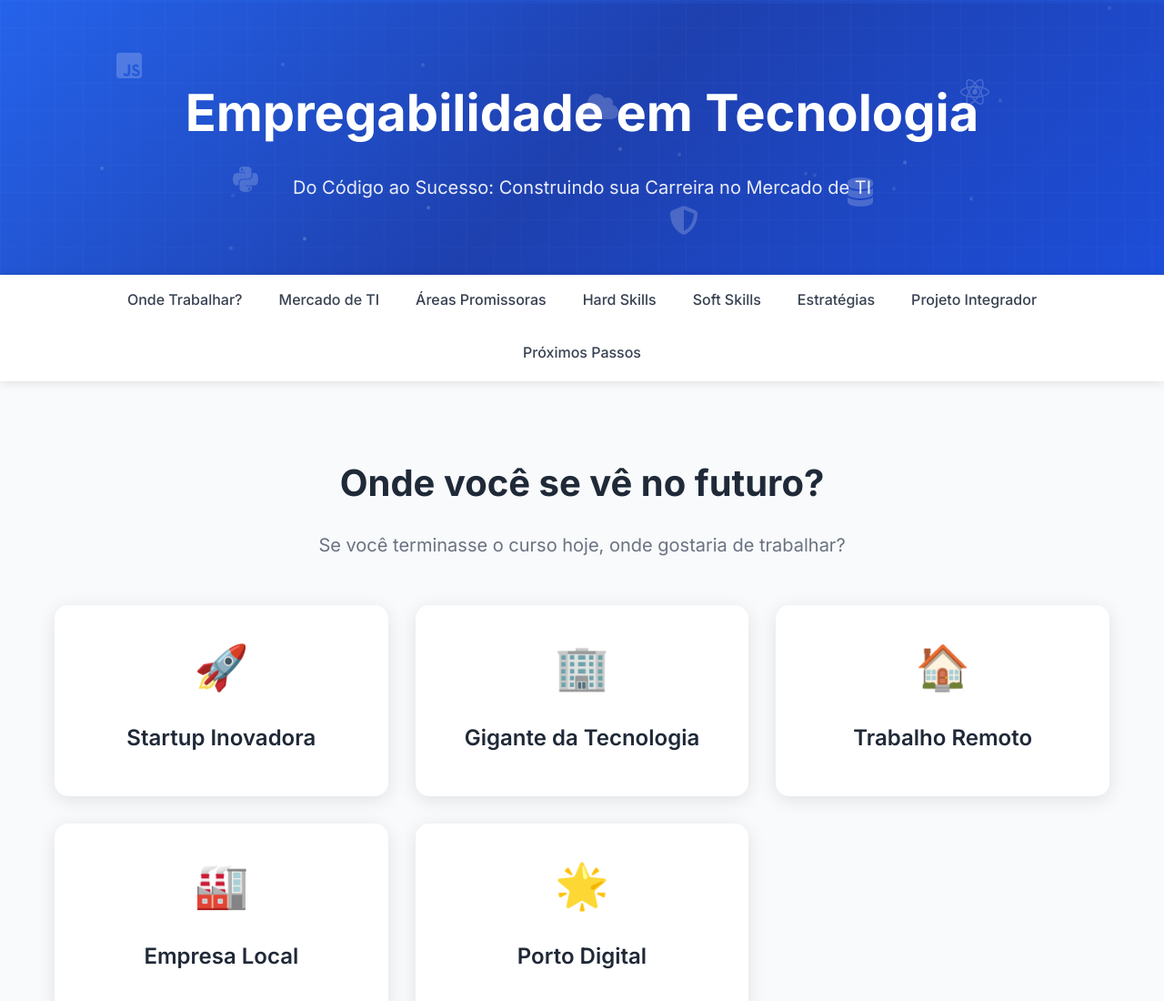
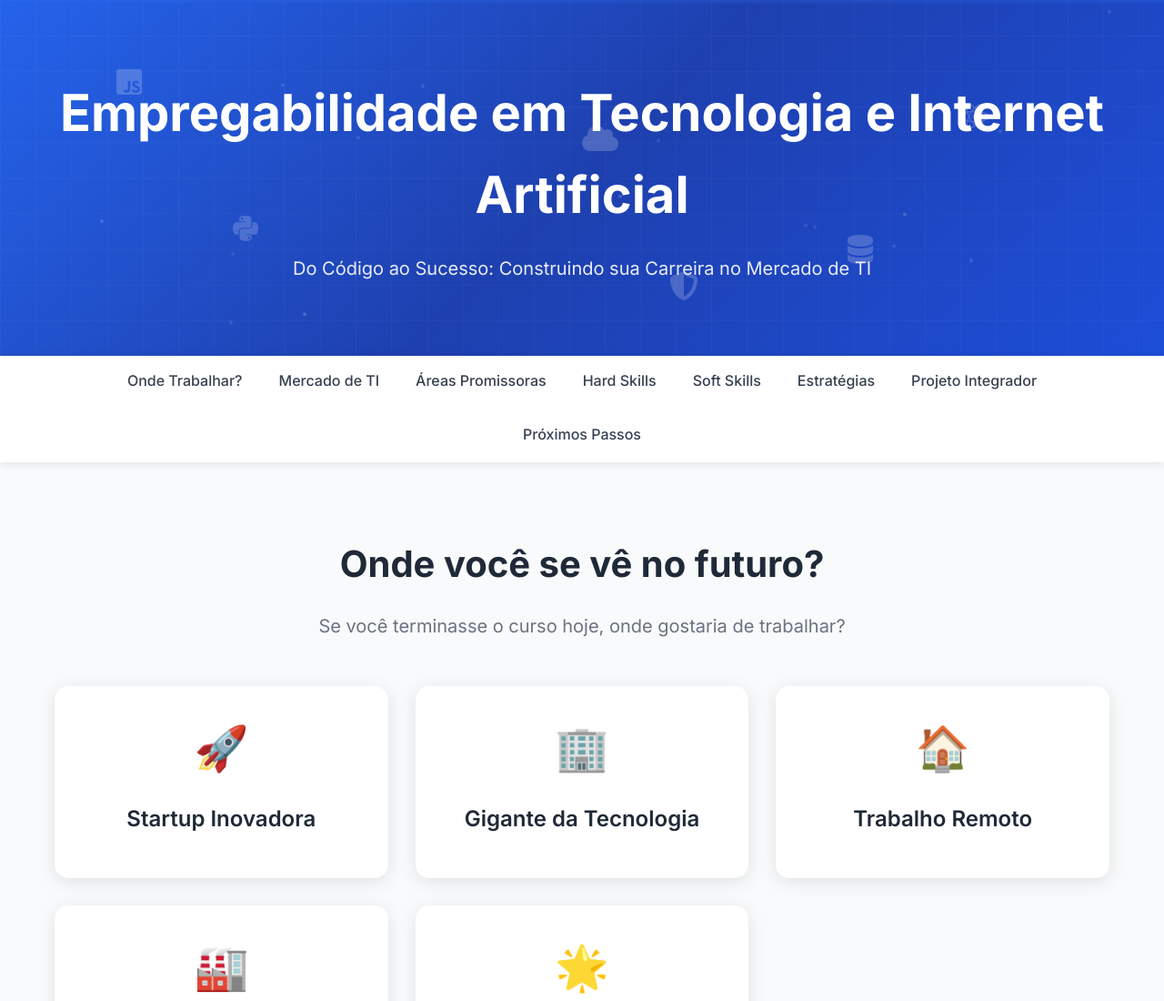
Before and after one commit to VanthuirMaia/Folder_Interativo_Empregabilidade_TI, a plain HTML site: page index.html in a window 1280 px wide. Shown: the top 1100 px of the page at 91% size. Drawn offline with Linux system fonts and the light colour scheme.

Commit message:
Atualização-v3

```diff
--- a/index.html
+++ b/index.html
@@ -18,7 +18,9 @@
     <!-- Header -->
     <header class="header">
       <div class="container">
-        <h1 class="main-title">Empregabilidade em Tecnologia</h1>
+        <h1 class="main-title">
+          Empregabilidade em Tecnologia e Internet Artificial
+        </h1>
         <p class="subtitle">
           Do Código ao Sucesso: Construindo sua Carreira no Mercado de TI
         </p>
```
Also changed, not shown: 1 other file.
